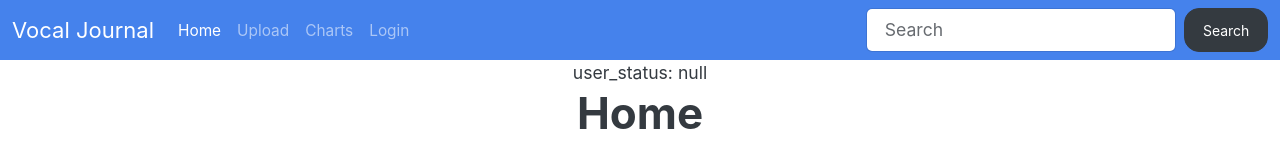
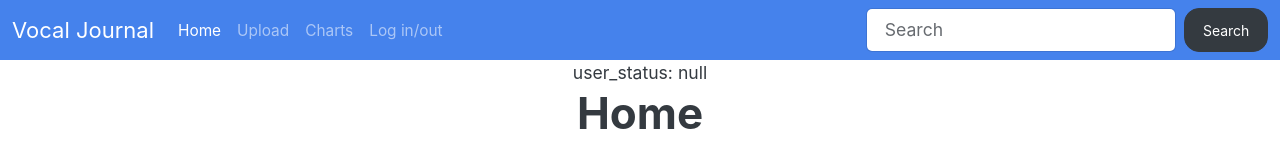
Before and after one commit to leochoo/vocal-journal, a Svelte app: page / in a window 1280 px wide. Shown: the top 160 px of the page. Built offline with nearby package versions, Linux system fonts and the light colour scheme; no server answers.

Commit message:
figured out loginout

```diff
--- a/src/App.svelte
+++ b/src/App.svelte
@@ -47,7 +47,7 @@
               <Link class="nav-link" to="charts">Charts</Link>
             </li>
             <li class="nav-item">
-              <Link class="nav-link" to="login">Login</Link>
+              <Link class="nav-link" to="login">Log in/out</Link>
             </li>
           </ul>
           <form class="d-flex">
@@ -65,8 +65,10 @@
     </nav>
     <div>user_status: {user_status}</div>
     <div>
-      <Route path="upload" component={Upload} />
-      <Route path="charts" component={Charts} />
+      {#if user_status}
+        <Route path="upload" component={Upload} />
+        <Route path="charts" component={Charts} />
+      {/if}
       <Route path="login" component={Login} />
       <Route path="/"><Home /></Route>
     </div>
```
